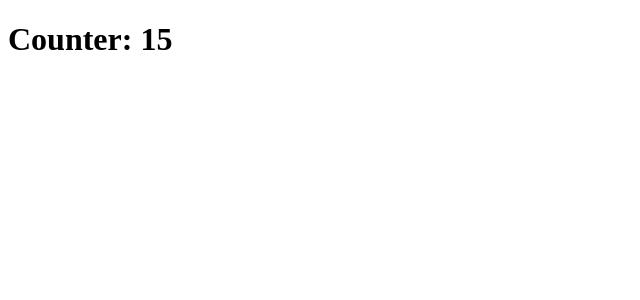
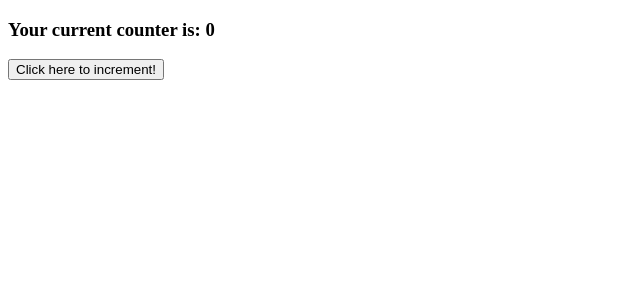
Before and after one commit to hgxxwon/React-esercizi, a React (Create React App) app: page / in a window 1280 px wide. Shown: the top 300 px of the page, without its empty margins (0-640 px from the left). Built offline with nearby package versions, Linux system fonts and the light colour scheme.

Commit message:
events_1

```diff
--- a/src/App.js
+++ b/src/App.js
@@ -1,11 +1,11 @@
 import React from "react";
-import { Counter } from "./Counter";
+import { ClickCounter } from "./ClickCounter";
 
 export class App extends React.Component{
     render() {
         return(
             <div>
-                <Counter count={0} incrementedBy={5} timeout={2000}/>
+                <ClickCounter />
             </div>
             )
     }
--- /dev/null
+++ b/src/ClickCounter.js
@@ -0,0 +1,24 @@
+import React from "react";
+
+export class ClickCounter extends React.Component{
+    state = {
+        count: 0,
+    }
+
+    handleClickCounter = () => {
+        this.setState((state) => {
+            return {
+                count: state.count + 1,
+            }
+        })
+    }
+
+    render() {
+        return (
+            <div>
+                <h3>Your current counter is: {this.state.count}</h3>
+                <button onClick={this.handleClickCounter}>Click here to increment!</button>
+            </div>
+        )
+    }
+}
--- a/src/Counter.js
+++ /dev/null
@@ -1,27 +0,0 @@
-import React from "react";
-
-export class Counter extends React.Component{
-   state = {
-    count: this.props.count
-   }
-
-   constructor(props){
-    super(props)
-
-    setInterval(() => {
-        this.setState((state) => {
-            return {
-                count: state.count + (this.props.incrementedBy)
-            }
-        })
-    }, this.props.timeout ?? 1000)
-   }
-
-    render(){
-        return (
-            <div>
-                <h1>Counter: {this.state.count}</h1>
-            </div>
-        )
-    }
-}
```
